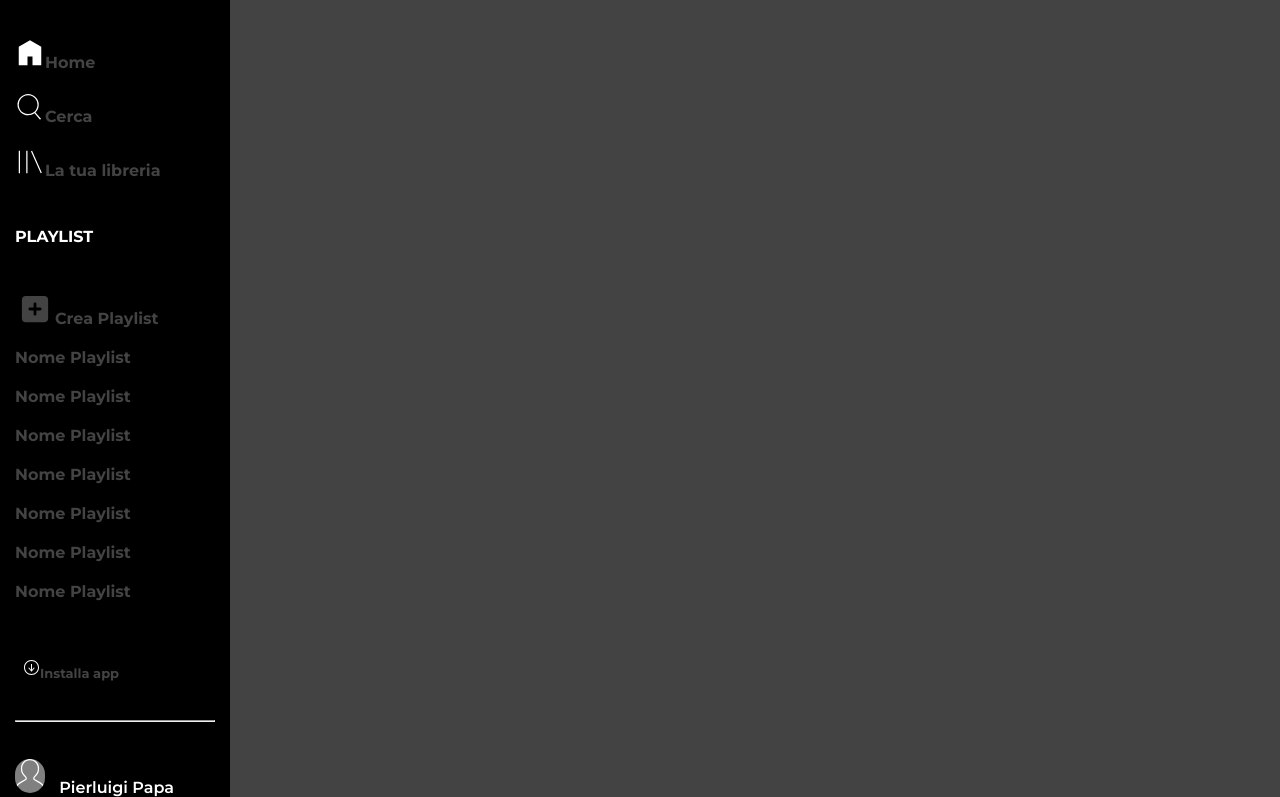
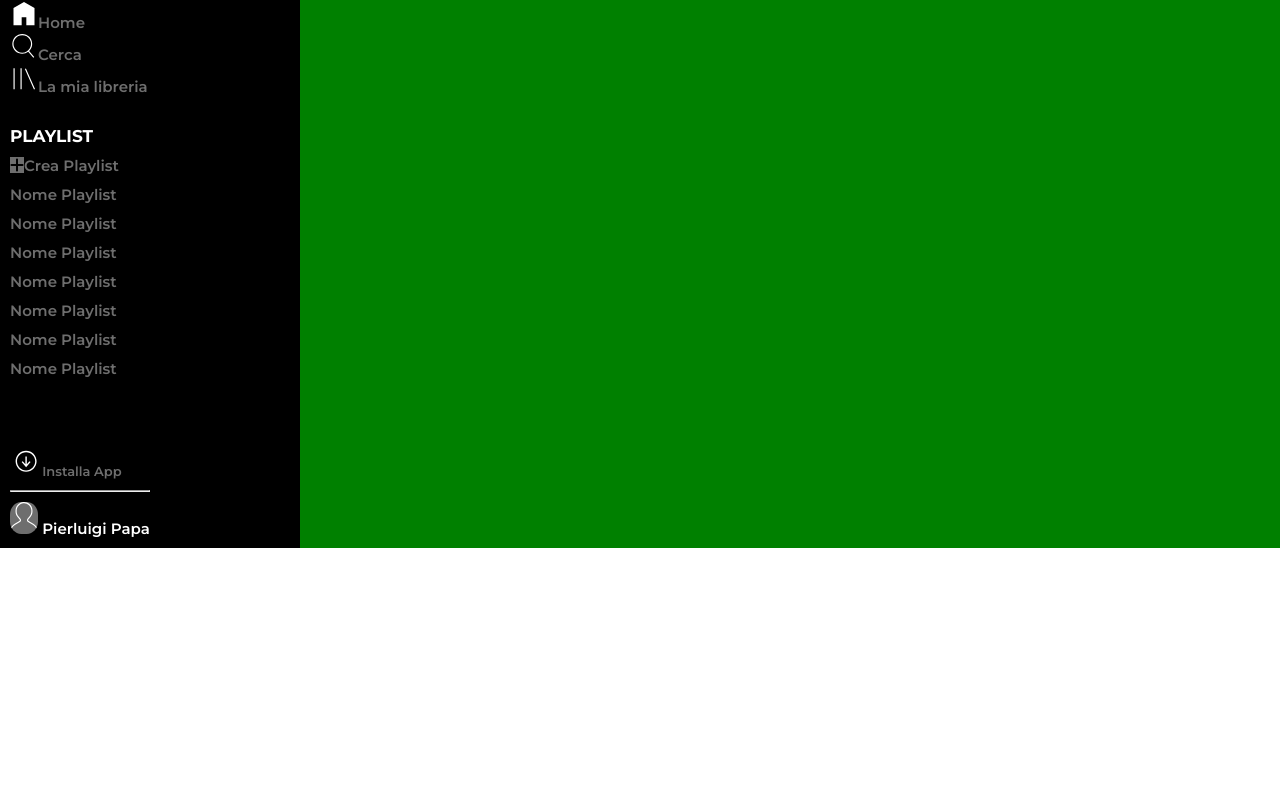
Before and after one commit to PierluigiPapa/html-css-spotifyweb, a plain HTML site: page index.html in a window 1280 px wide. Shown: the part 83-880 px from the top of the page. After the commit the page ends 800 px from the top, so only its background shows below. Drawn offline with Linux system fonts and the light colour scheme.

Commit message:
fix: adjust sidebar

```diff
--- a/assets/css/style.css
+++ b/assets/css/style.css
@@ -8,98 +8,110 @@ body {
     font-family: 'Montserrat', sans-serif;
 }
 
+main {
+    background-color: green;
+}
+
+/* UTILITY */
+
 :root {
     --color1: #000000;
-    --color2: #434343;
-    --color3: #808080;
+    --color2: #FFFFFF;
+    --color3: #080b12;
+    --color4: #141922;
+    --color5: #6e6e6e;
 }
 
-.main-container {
-
-    background-color: var(--color2);
-
+.flex {
+    display: flex;
 }
 
-/* SECTION SIDEBAR  */
-
-.sidebar {
-    background-color: var(--color1);
-    color: var(--color2);
-
-    display: flex;
-    flex-direction: column;
-    justify-content: space-between;
-
-    width: 230px;
-    height: 110vh;
-
-    padding: 15px 15px 0px 15px;
-}
-
-.sidebar figure img {
-    width: 90%;
-}
-
-.sidebar figure img:last-child {
-    display: none;
-}
-
-.sidebar ul li img{
-    width: 30px;
-}
-
-.sidebar li {
-    margin-top: 20px;
-    font-weight: 700;
-}
-.sidebar i {
-    background-color: var(--color2);
+a {
+    text-decoration: none;
+    color: var(--color5);
+    font-size: 15px;
+    font-weight: 600;
 }
 
 ul {
     list-style-type: none;
 }
 
-h4 {
-    margin-top: 20px;
-    color: white;
+h5 {
+    color: var(--color2);
+    font-size: 17px;
+}
+/* // UTILITY // */
+
+
+/* SECTION SIDEBAR */
+
+#sidebar {
+    background-color: var(--color1);
+
+    flex-direction: column;
+    justify-content: space-between;
+    width: 300px;
 }
 
-.sidebar .download {
-    display: block;
-    margin-left: 5px;
+#sidebar figure img:first-child {
+    width: 55%;
+    margin: 10px;
+}
+
+#sidebar figure img:last-child {
+    display: none;
+}
+
+#sidebar .nav {
+    margin: 10px;
+}
+#sidebar .nav img {
+    width: 10%;
+}
+
+.playlist {
     margin-top: 30px;
+}
+
+.playlist ul li {
+    margin-top: 10px;
+}
+
+.fas {
+    background-color: var(--color5);
+}
+
+.administration {
+    margin-top: 70px;
+}
+
+.administration .download {
     margin-bottom: 10px;
 }
 
-.sidebar .download img {
-    width: 20px;
-    color: var(--color2);
+.administration span {
+    color: var(--color5);
+    font-size: 13px;
+    font-weight: 600;
 }
 
-.sidebar .download span {
-    font-size: 13px;
-    font-weight: 700;
+.administration hr {
+    width: 50%;
+    color: var(--color5);
 }
 
-hr {
-    color: var(--color2);
-}
-
-.sidebar .profile {
+.profile {
     margin-top: 10px;
 }
 
-.sidebar .profile img {
-    width: 30px;
-    background-color: var(--color3);
-    border-radius: 30px;
+.profile img {
+    background-color: var(--color5);
+    border-radius: 40%;
 }
 
-.sidebar .profile span {
-    color: white;
-    margin-left: 10px;
+.profile span {
     font-weight: 600;
+    font-size: 15px;
+    color: var(--color2);
 }
-
-/* // SECTION SIDEBAR // */
--- a/index.html
+++ b/index.html
@@ -17,51 +17,55 @@
 
     <!-- TITLE -->
     <title>SPOTIFY</title>
+
 </head>
 <body>
-
-    <div class="main-container">
     <main>
-            <!-- SECTION SIDEBAR -->
-            <aside class="sidebar">
+        <div class="flex">
+            <!-- SECTION SIDEBAR  -->
+            <aside id="sidebar">
                 <figure>
-                    <img src="./assets/img/logo.svg" alt="spotify logo big">
-                    <img src="./assets/img/logo-small.svg" alt="spotify logo small">
+                    <img src="./assets/img/logo.svg" alt="logo spotify big">
+                    <img src="./assets/img/logo-small.svg" alt="logo spotify small">
                 </figure>
 
+                <div class="nav">
                     <ul>
-                    <li><img src="./assets/img/home.svg" alt="home">Home</li>
-                    <li><img src="./assets/img/search.svg" alt="search">Cerca</li>
-                    <li><img src="./assets/img/libreria.svg" alt="libreria">La tua libreria</li>
+                        <li><a href="#"><img src="./assets/img/home.svg" alt="">Home</a></li>
+                        <li><a href="#"><img src="./assets/img/search.svg" alt="">Cerca</a></li>
+                        <li><a href="#"><img src="./assets/img/libreria.svg" alt="">La mia libreria</a></li>
                     </ul>
 
-                <h4>PLAYLIST</h4>
+                <div class="playlist">
+                    <h5>PLAYLIST</h5>
 
                     <ul>
-                    <li><svg xmlns="http://www.w3.org/2000/svg" height="30" width="40" viewBox="0 0 448 512" fill="#434343"><!--!Font Awesome Free 6.5.1 by @fontawesome - https://fontawesome.com License - https://fontawesome.com/license/free Copyright 2023 Fonticons, Inc.--><path d="M64 32C28.7 32 0 60.7 0 96V416c0 35.3 28.7 64 64 64H384c35.3 0 64-28.7 64-64V96c0-35.3-28.7-64-64-64H64zM200 344V280H136c-13.3 0-24-10.7-24-24s10.7-24 24-24h64V168c0-13.3 10.7-24 24-24s24 10.7 24 24v64h64c13.3 0 24 10.7 24 24s-10.7 24-24 24H248v64c0 13.3-10.7 24-24 24s-24-10.7-24-24z"/></svg>Crea Playlist</li>
-                    <li>Nome Playlist</li>
-                    <li>Nome Playlist</li>
-                    <li>Nome Playlist</li>
-                    <li>Nome Playlist</li>
-                    <li>Nome Playlist</li>
-                    <li>Nome Playlist</li>
-                    <li>Nome Playlist</li>
+                        <li><i class="fas fa-plus" fill="#6e6e6e"></i><a href="#">Crea Playlist</a></li>
+                        <li><a href="#">Nome Playlist</a></li>
+                        <li><a href="#">Nome Playlist</a></li>
+                        <li><a href="#">Nome Playlist</a></li>
+                        <li><a href="#">Nome Playlist</a></li>
+                        <li><a href="#">Nome Playlist</a></li>
+                        <li><a href="#">Nome Playlist</a></li>
+                        <li><a href="#">Nome Playlist</a></li>
                     </ul>
+                </div>
 
+                <div class="administration">
                     <div class="download">
-                    <img src="./assets/img/download.svg" alt="download"><span>Installa app</span>
+                        <img src="./assets/img/download.svg" alt="">
+                        <span>Installa App</span>
                     </div>
                     <hr>
 
                     <div class="profile">
-                    <img src="./assets/img/profile.svg" alt="profile"> <span>Pierluigi Papa</span>
+                        <img src="./assets/img/profile.svg" alt="">
+                        <span>Pierluigi Papa</span>
+                    </div>
                 </div>
             </aside>
-
             <!-- // SECTION SIDEBAR // -->
+        </div>
     </main>
-
-    </div>
-
 </body>
 </html>
```
Lines whose indentation alone changed are shown as unchanged.
